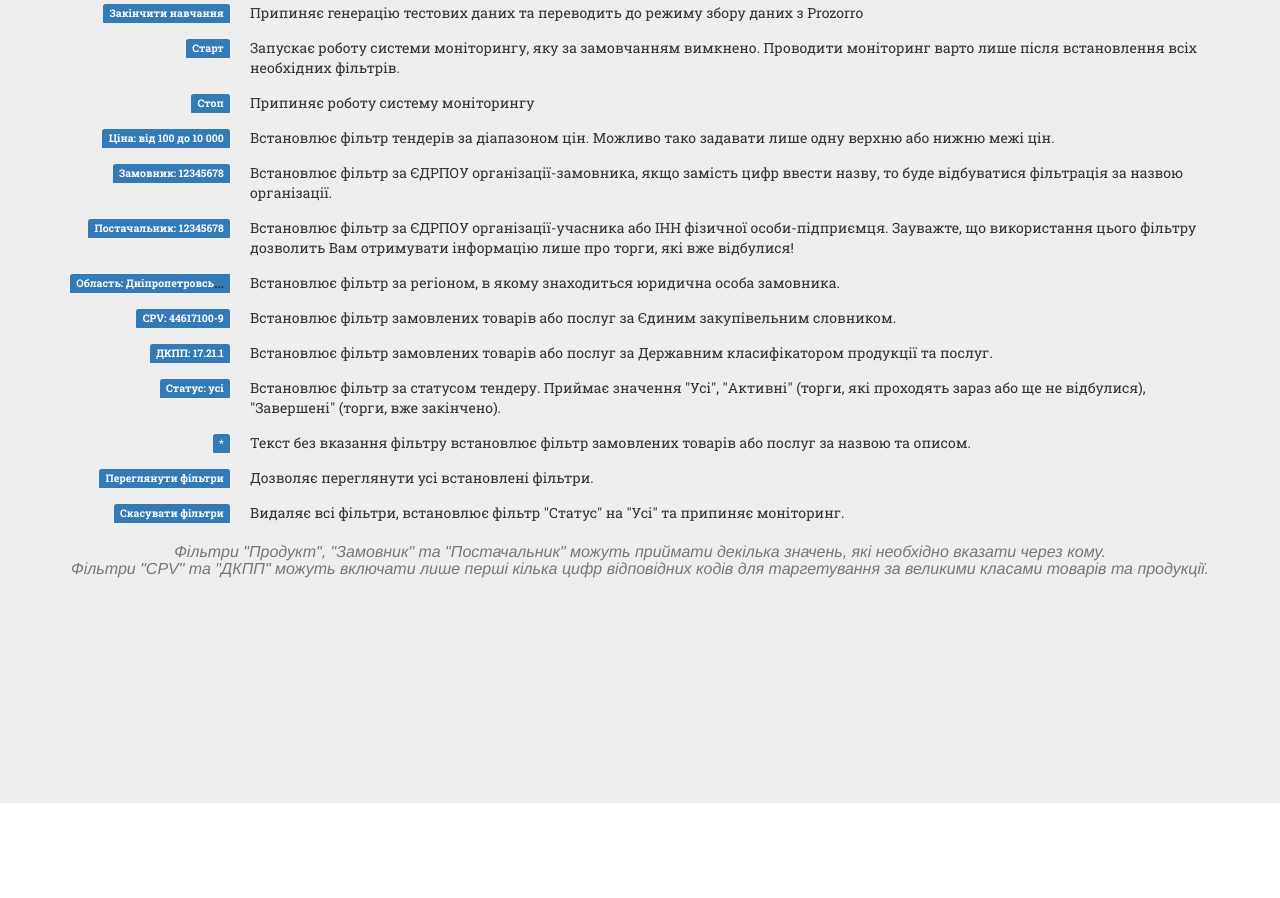
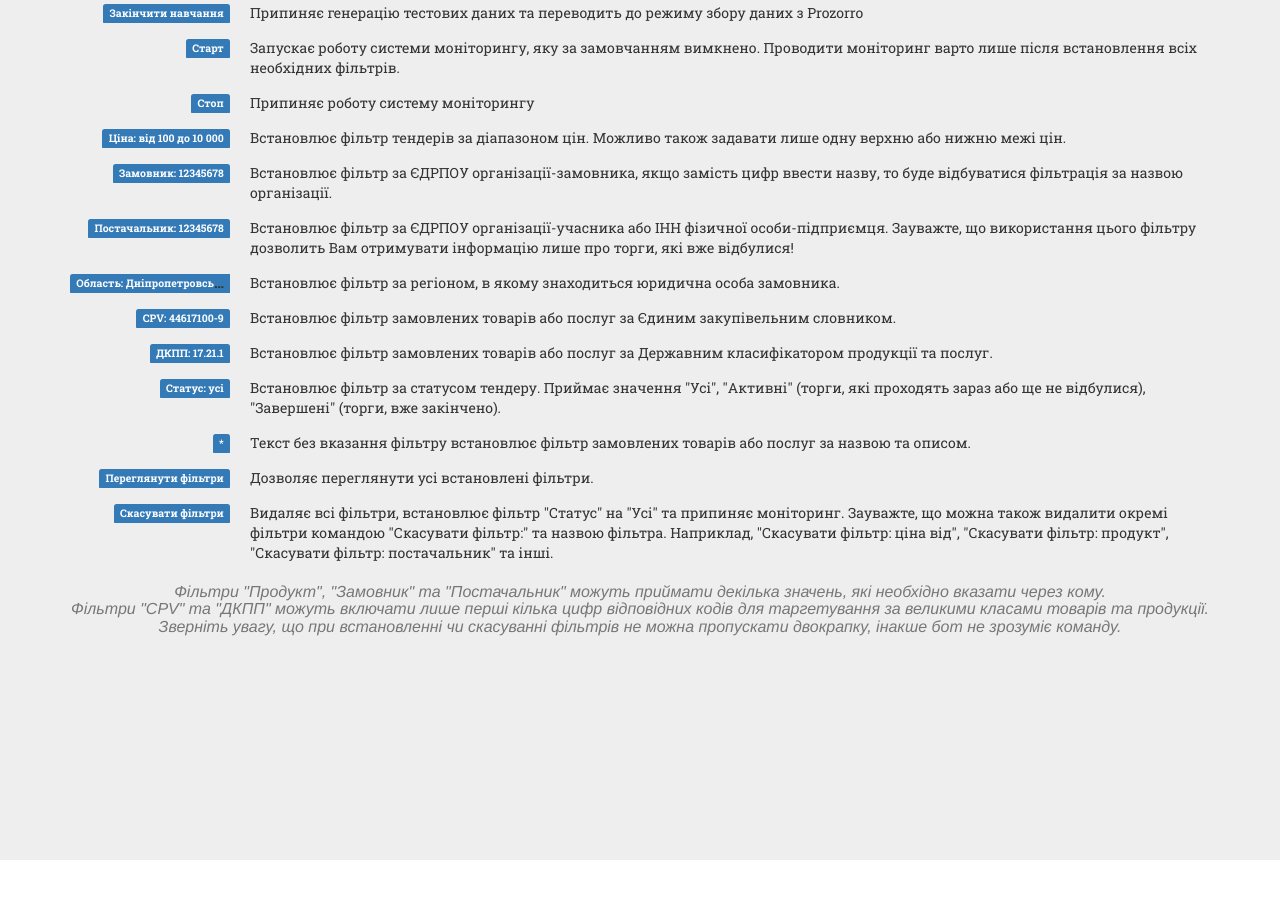
Before and after one commit to Amice13/prozorrobot, a website: page index.html in a window 1280 px wide. Shown: the part 1819-2717 px from the top of the page. Drawn offline with nearby package versions, Linux system fonts and the light colour scheme; a web font is replaced by a local one.

Commit message:
Delete filters

```diff
--- a/index.html
+++ b/index.html
@@ -142,7 +142,7 @@
                     <dt><span class="label label-primary">Стоп</span></dt>
                     <dd>Припиняє роботу систему моніторингу</dd>
                     <dt><span class="label label-primary">Ціна: від 100 до 10 000</span></dt>
-                    <dd>Встановлює фільтр тендерів за діапазоном цін. Можливо тако задавати лише одну верхню або нижню межі цін.</dd>
+                    <dd>Встановлює фільтр тендерів за діапазоном цін. Можливо також задавати лише одну верхню або нижню межі цін.</dd>
                     <dt><span class="label label-primary">Замовник: 12345678</span></dt>
                     <dd>Встановлює фільтр за ЄДРПОУ організації-замовника, якщо замість цифр ввести назву, то буде відбуватися фільтрація за назвою організації.</dd>
                     <dt><span class="label label-primary">Постачальник: 12345678</span></dt>
@@ -160,9 +160,10 @@
                     <dt><span class="label label-primary">Переглянути фільтри</span></dt>
                     <dd>Дозволяє переглянути усі встановлені фільтри.</dd>
                     <dt><span class="label label-primary">Скасувати фільтри</span></dt>
-                    <dd>Видаляє всі фільтри, встановлює фільтр "Статус" на "Усі" та припиняє моніторинг.</dd>
+                    <dd>Видаляє всі фільтри, встановлює фільтр "Статус" на "Усі" та припиняє моніторинг. Зауважте, що можна також видалити окремі фільтри командою "Скасувати фільтр:" та назвою фільтра. Наприклад, "Скасувати фільтр: ціна від", "Скасувати фільтр: продукт", "Скасувати фільтр: постачальник" та інші.</dd>
                 </dl>
-                <h3 class="section-subheading text-muted text-center">Фільтри "Продукт", "Замовник" та "Постачальник" можуть приймати декілька значень, які необхідно вказати через кому.<br> Фільтри "CPV" та "ДКПП" можуть включати лише перші кілька цифр відповідних кодів для таргетування за великими класами товарів та продукції.</h3>
+                <h3 class="section-subheading text-muted text-center">Фільтри "Продукт", "Замовник" та "Постачальник" можуть приймати декілька значень, які необхідно вказати через кому.<br> Фільтри "CPV" та "ДКПП" можуть включати лише перші кілька цифр відповідних кодів для таргетування за великими класами товарів та продукції.<br/>
+                 Зверніть увагу, що при встановленні чи скасуванні фільтрів не можна пропускати двокрапку, інакше бот не зрозуміє команду.</h3>
                 </div>
             </div>
         </div>
```
